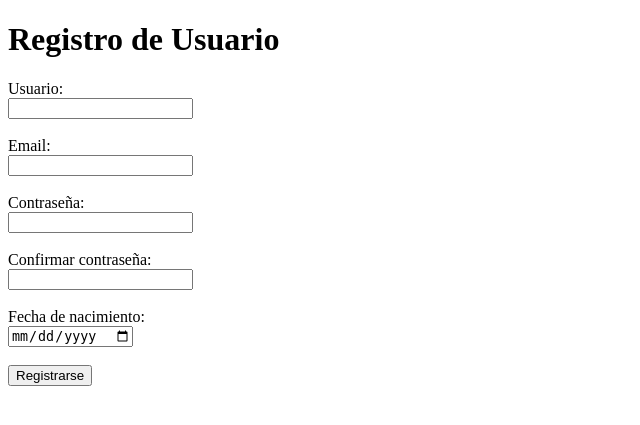
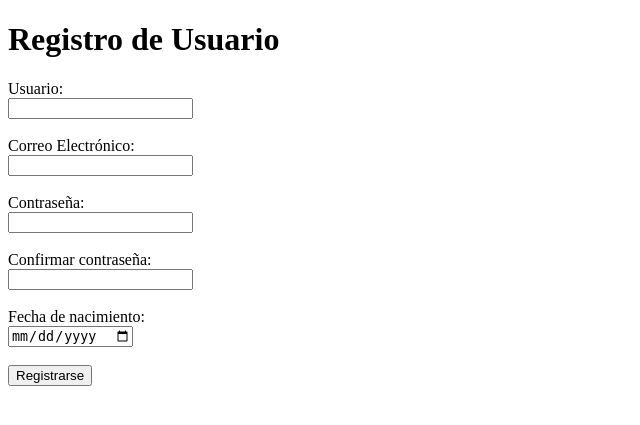
Before and after one commit to jarturomora/ejemplo-api, a FastAPI app: page / in a window 1280 px wide. Shown: the top 425 px of the page, without its empty margins (0-640 px from the left). Run offline with FastAPI, Linux system fonts and the light colour scheme.

Commit message:
Actualiza template HTML

```diff
--- a/templates/register.html
+++ b/templates/register.html
@@ -34,7 +34,7 @@
         <label>Usuario:</label><br>
         <input type="text" name="username" required><br><br>
 
-        <label>Email:</label><br>
+        <label>Correo Electrónico:</label><br>
         <input type="email" name="email" id="email" required><br><br>
 
         <label>Contraseña:</label><br>
```
